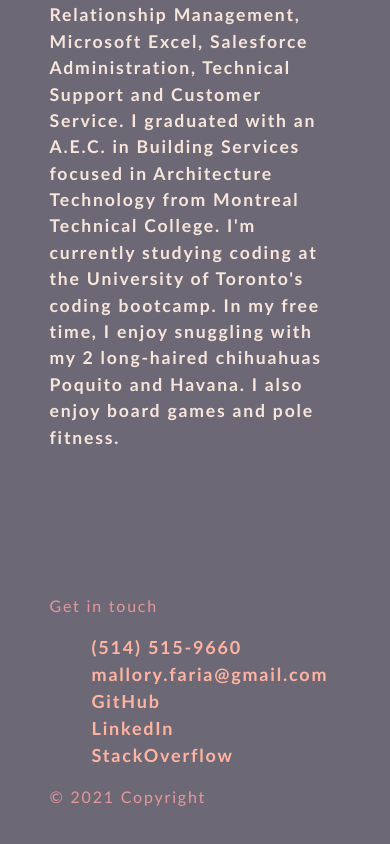
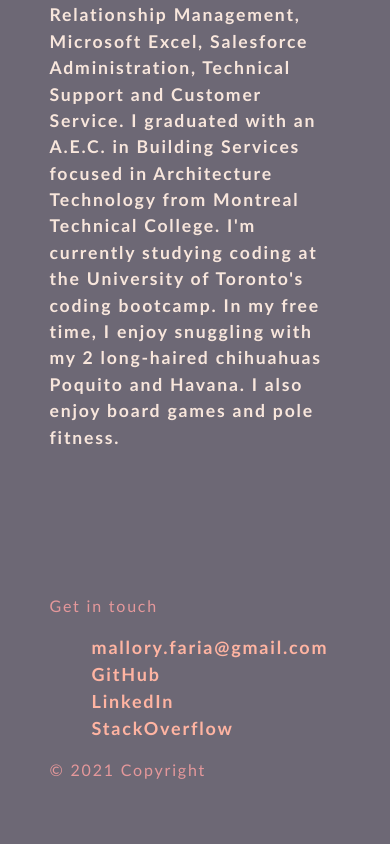
Before and after one commit to malloryfaria/react-portfolio, a React (Create React App) app: page / in a window 390 px wide. Shown: the part 3306-4150 px from the top of the page. Built offline with nearby package versions, Linux system fonts and the light colour scheme.

Commit message:
remove phone

```diff
--- a/src/components/Footer/index.js
+++ b/src/components/Footer/index.js
@@ -11,9 +11,6 @@ const FooterPage = () => {
           <MDBCol md="6">
             <h6 className="footer-title">Get in touch</h6>
             <ul>
-              <li className="list-unstyled">
-              <a href="tel:5145159660">(514) 515-9660</a>
-              </li>
               <li className="list-unstyled">
               <a href="mailto:mallory.faria@gmail.com">mallory.faria@gmail.com</a>
               </li>
```
